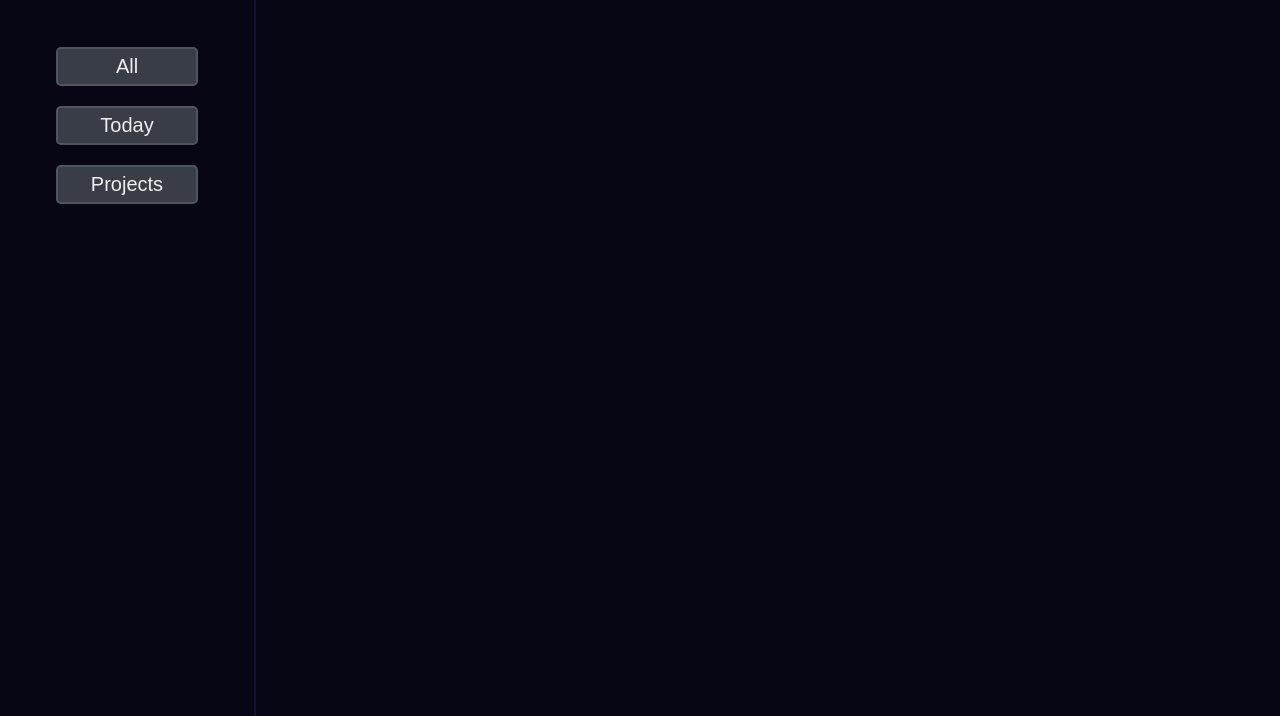
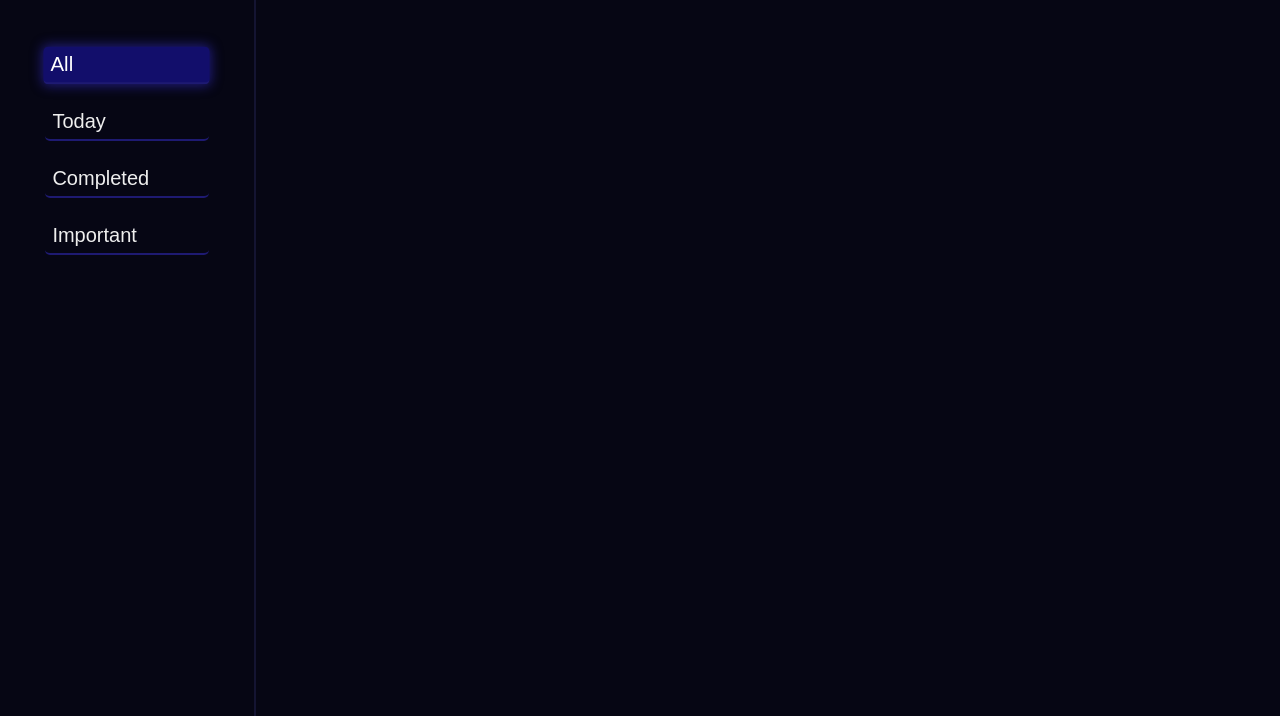
Before and after one commit to sxmurxi35/todo, a website built with webpack: page src/template.html in a window 1280 px wide. Both pictures are taken after a click on the button "All". Shown: the part 84-800 px from the top of the page. Built offline with nearby package versions, Linux system fonts and the light colour scheme.

Commit message:
Created buttons inside aside

```diff
--- a/src/index.js
+++ b/src/index.js
@@ -1,4 +1,33 @@
 import "./styles/style.css";
-import loadAll from "./scripts/all";
+import loadAll from "./scripts/displayAll.js";
 
-loadAll()
+loadAll();
+
+const pageBtn = document.querySelectorAll(".page-btn");
+
+pageBtn.forEach((btn) => {
+    btn.addEventListener("click", () => {
+        pageBtn.forEach(btn => {
+        btn.classList?.remove('selected')
+      })
+        btn.classList.add('selected')
+
+        const btnID = btn.id
+        switch (btnID) {
+            case 'all-btn':
+                loadAll()
+                break
+
+            case 'today-btn':
+
+                break
+
+            case 'impor-btn':
+
+                break
+
+            case 'comply-btn':
+                break
+        }
+  });
+});
--- a/src/styles/style.css
+++ b/src/styles/style.css
@@ -47,26 +47,32 @@ aside h1 {
 
 button {
   font-size: 2rem;
-  background-color: #393E46;
-  width: 70%;
+  background-color: transparent;
+  width: 80%;
   padding: 6px 7px;
-  border: 2px solid #4E555E;
+  border: none;
   color: #EEEEEE;
   border-radius: 5px;
+  border-bottom: 2px solid #1e1a72;
   transition: all 0.3s ease;
+  text-align: start;
 }
 
 button:hover {
   color: #FFFFFF;
-  background-color: #444B55;
-  border: 2px solid #5A6270;
+  background-color: #1e1a72;
+  /* border: 2px solid #5A6270; */
   box-shadow: 0 0 10px #747c8851;
+  transform: scale(1.05);
+
 }
 
 button.selected {
-  background-color: #2F343B;
-  border: 2px solid #606872;
+  background-color: #120e6b;
+  /* border: 2px solid #606872; */
+  box-shadow: 0 0 10px 2px #1e1a72;
   color: #FFFFFF;
+  transform: scale(1.02);
 }
 
 .add-btn{
--- a/src/template.html
+++ b/src/template.html
@@ -12,9 +12,14 @@
         <div class="h-line"></div>
 
         <section class="sect-buttons">
-          <button>All</button>
-          <button>Today</button>
-          <button>Projects</button>
+          <button class="page-btn" id="all-btn">All</button>
+          <button class="page-btn" id="today-btn">Today</button>
+          <button class="page-btn" id="compl-btn">Completed</button>
+          <button class="page-btn" id="impor-btn">Important</button>
+        </section>
+
+        <section class="sect-projects">
+
         </section>
       </aside>
       <section class="page-content">
@@ -23,7 +28,6 @@
           <button class="add-btn"><span class="add-btn-text">+</span></button>
         </section>
         <div class="h-line"></div>
-
       </section>
     </main>
   </body>
--- a/webpack.prod.js
+++ b/webpack.prod.js
@@ -1,5 +1,5 @@
 const { merge } = require("webpack-merge");
-const common = require("./webpack.common.js");
+const common = require("./webpack.config.js");
 module.exports = merge(common, {
   mode: "production",
 });
```
Also changed, not shown: src/scripts/displayAll.js (line endings or trailing spaces).
